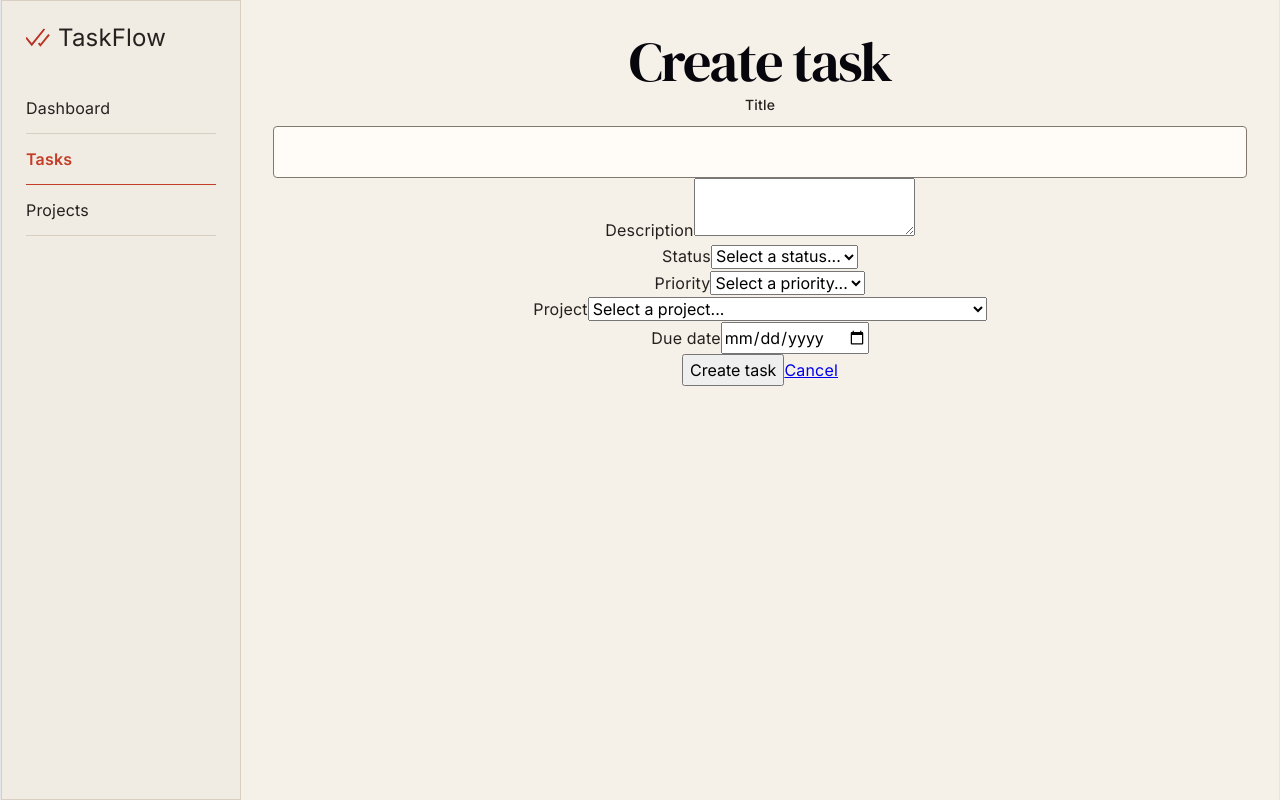
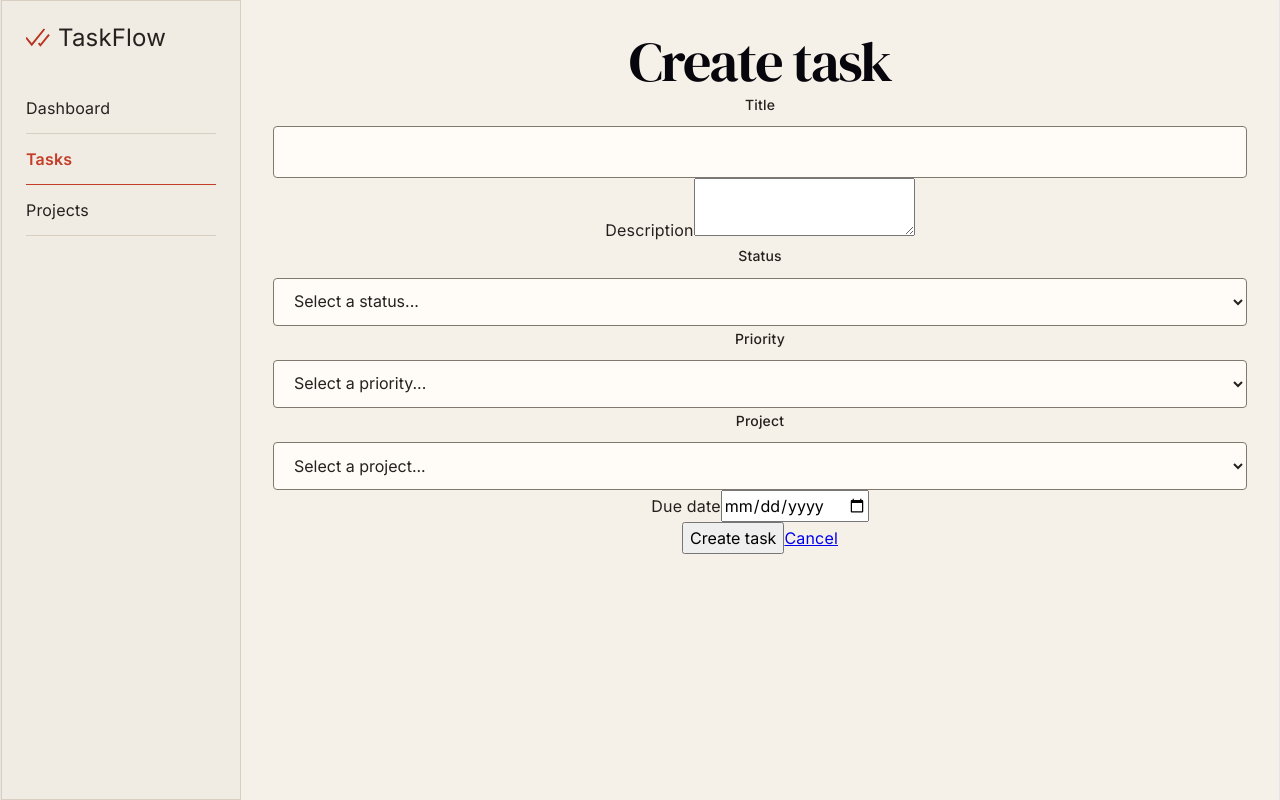
Before and after one commit to ninalix/task-flow, a React (Vite) app: page /tasks/new in a window 1280 px wide. Built offline with nearby package versions, Linux system fonts and the light colour scheme; data requests are answered from the project's data file.

Commit message:
style: add select component

```diff
--- a/src/components/TaskForm.tsx
+++ b/src/components/TaskForm.tsx
@@ -3,6 +3,7 @@ import { useEffect, useRef } from "react";
 import type { Task, Project } from "../types";
 import type { TaskFormErrors } from "../utils/validateTaskForm";
 import Input from "./ui/Input";
+import Select from "./ui/Select";
 
 export type TaskFormProps = {
   title: string;
@@ -82,44 +83,39 @@ function TaskForm({title, onTitleChange, description, onDescriptionChange, statu
         />
         {errors.description && <p id="description-error">{errors.description}</p>}
       </div>
-      <div>
-        <label htmlFor="status">Status</label>
-        <select id="status" required
+      <Select
+        id="status"
+        label="Status"
         ref={statusRef}
         value={status}
         onChange={(e) => {
           onStatusChange(e.target.value === "" ? "" : e.target.value as Task["status"]);
           }}
-            aria-invalid={Boolean(errors.status)}
-            aria-describedby={errors.status ? "status-error": undefined}
+        error={errors.status}
       >
         <option value="">Select a status...</option>
         <option value="backlog">Backlog</option>
         <option value="todo">To do</option>
         <option value="in-progress">In progress</option>
         <option value="done">Done</option>
-        </select>
-        {errors.status && <p id="status-error">{errors.status}</p>}
-      </div>
-      <div>
-        <label htmlFor="priority">Priority</label>
-        <select id="priority" required
+      </Select>
+      <Select
+        id="priority"
+        label="Priority"
         ref={priorityRef}
         value={priority}
         onChange={(e) => {
           onPriorityChange(e.target.value === "" ? "" : e.target.value as Task["priority"]);
         }}
-            aria-invalid={Boolean(errors.priority)}
-            aria-describedby={errors.priority ? "priority-error": undefined}
+        error={errors.priority}
       >
         <option value="">Select a priority...</option>
         <option value="critical">Critical</option>
         <option value="high">High</option>
         <option value="medium">Medium</option>
         <option value="low">Low</option>
-        </select>
-        {errors.priority && <p id="priority-error">{errors.priority}</p>}
-      </div>
+      </Select>
+
       {projectsLoading ? (
         <p>Loading projects...</p>
       ) : projectsError ? (
@@ -128,24 +124,21 @@ function TaskForm({title, onTitleChange, description, onDescriptionChange, statu
           <button type="button" onClick={fetchProjects}>Try again</button>
         </>
       ) : (
-        <div>
-          <label htmlFor="project">Project</label>
-          <select id="project" required
+        <Select
+          id="project"
+          label="Project"
           ref={projectRef}
           value={projectId ?? ""}
           onChange={(e) => {
             onProjectChange(e.target.value === "" ? null : Number(e.target.value));
             }}
-              aria-invalid={Boolean(errors.project)}
-              aria-describedby={errors.project ? "project-error": undefined}
+          error={errors.project}
         >
           <option value="">Select a project...</option>
             {projects.map(project => (
               <option key={project.id} value={project.id}>{project.name}</option>
             ))}
-          </select>
-          {errors.project && <p id="project-error">{errors.project}</p>}
-        </div>
+        </Select>
       )}
 
       <div>
--- a/src/components/ui/Input.tsx
+++ b/src/components/ui/Input.tsx
@@ -41,7 +41,7 @@ function Input({
         aria-invalid={Boolean(error)}
         aria-describedby={finalDescribedBy}
       />
-      {error && <p id={`${id}-error`} className="form-field__error">{error}</p>}
+      {error && <p id={errorId} className="form-field__error">{error}</p>}
     </div>
   );
 }
--- /dev/null
+++ b/src/components/ui/Select.tsx
@@ -0,0 +1,42 @@
+type SelectProps = {
+  id: string;
+  label: string;
+  error?: string;
+} & React.ComponentPropsWithRef<"select">;
+
+function Select({
+  id,
+  label,
+  error,
+  className="",
+  ref,
+  children,
+  "aria-describedby": describedBy,
+  ...rest
+}: SelectProps) {
+  const errorId = `${id}-error`;
+
+  const finalDescribedBy = [
+    describedBy,
+    error ? errorId : undefined,
+  ].filter(Boolean).join(" ") || undefined;
+
+  return (
+    <div className="form-field">
+      <label htmlFor={id}>{label}</label>
+      <select
+        id={id}
+        ref={ref}
+        {...rest}
+        className={`select ${className}`.trim()}
+        aria-invalid={Boolean(error)}
+        aria-describedby={finalDescribedBy}
+      >
+        {children}
+      </select>
+      {error && <p id={errorId} className="form-field__error">{error}</p> }
+    </div>
+  );
+}
+
+export default Select
--- a/src/styles/components/_input.scss
+++ b/src/styles/components/_form-controls.scss
@@ -17,7 +17,9 @@
   }
 }
 
-.input {
+// Shared form control styles
+.input,
+.select {
   width: 100%;
   box-sizing: border-box;
   min-height: 44px;
@@ -31,10 +33,6 @@
   background-color: var(--color-surface);
   border: 1px solid var(--color-border-control);
   border-radius: var(--radius-sm);
-
-  &::placeholder {
-    color: var(--color-text-muted);
-  }
 
   &:hover:not(:disabled) {
     border-color: var(--color-text);
@@ -55,3 +53,19 @@
     cursor: not-allowed;
   }
 }
+
+// Input-specific styles
+.input {
+  &::placeholder {
+    color: var(--color-text-muted);
+  }
+}
+
+// Select-specific styles
+.select {
+  cursor: pointer;
+
+  &:disabled {
+    cursor: not-allowed;
+  }
+}
--- a/src/styles/global.scss
+++ b/src/styles/global.scss
@@ -4,4 +4,4 @@
 @use "base";
 @use "buttons";
 @use "./components/badge";
-@use "./components/input";
+@use "./components/form-controls";
```
Lines whose indentation alone changed are shown as unchanged.
